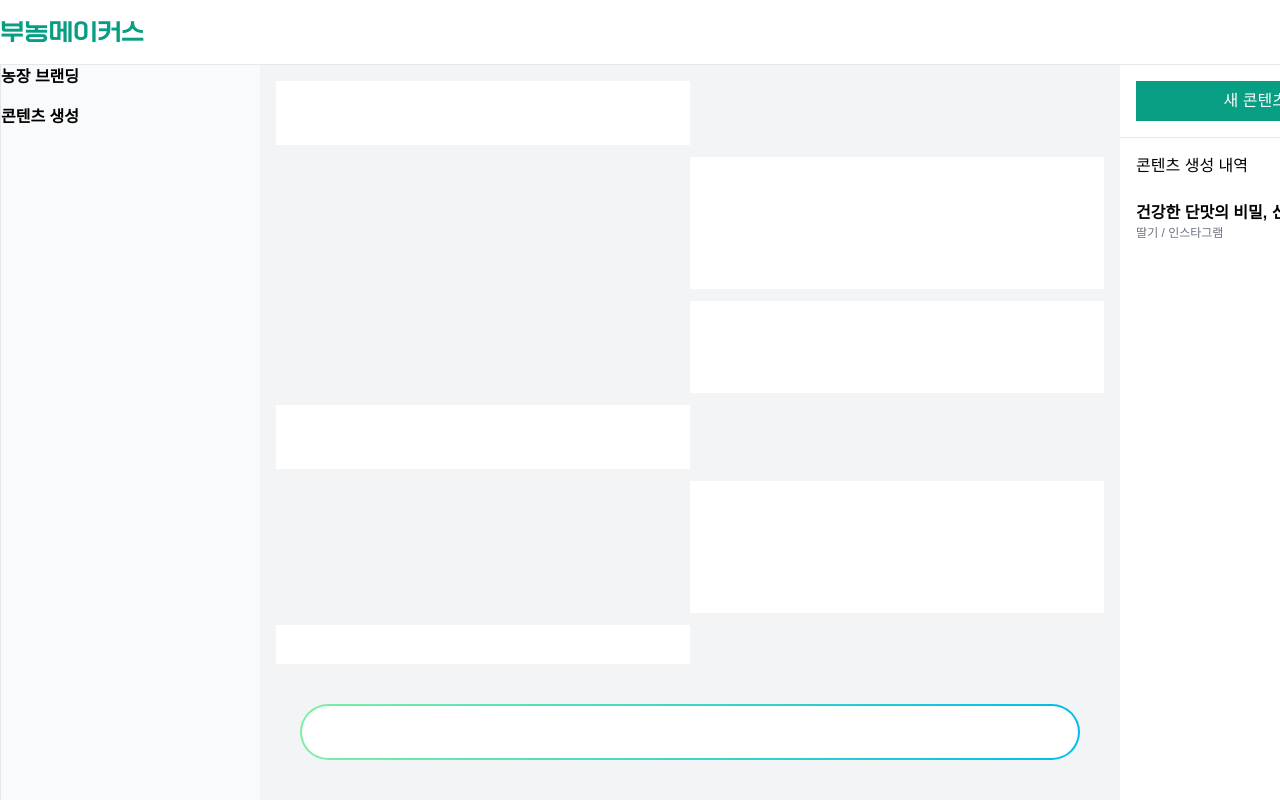
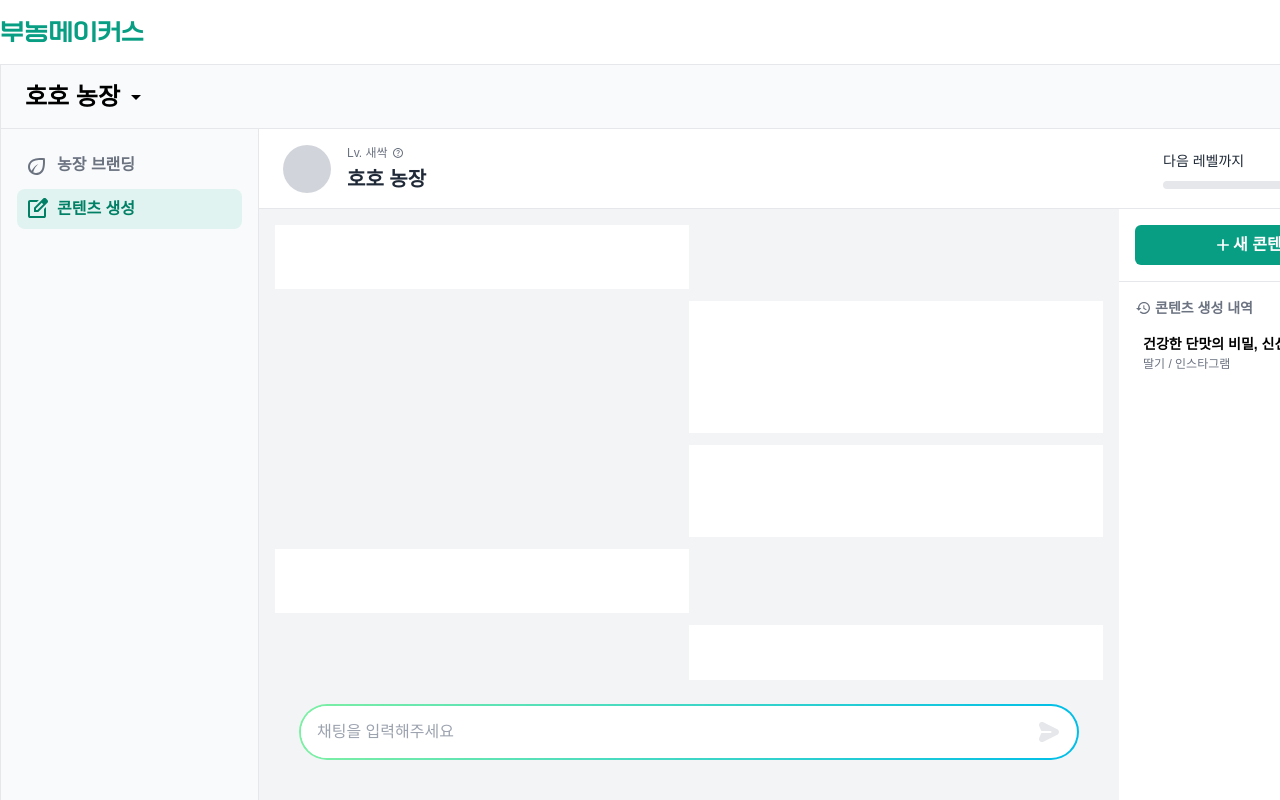
Before and after one commit to Pilse/bourgeoismakers, a Next.js app: page /app/contents/new in a window 1280 px wide. Shown: the top 800 px of the page. Built offline with nearby package versions, Linux system fonts and the light colour scheme; a web font is replaced by a local one.

Commit message:
feat: implement chat ui

```diff
--- a/src/app/(auth)/app/contents/new/page.tsx
+++ b/src/app/(auth)/app/contents/new/page.tsx
@@ -1,55 +1,87 @@
+import { BrandDropdown, ChattingForm } from "@/components";
+import { BrandHeader } from "@/components/brand-header";
+import { IconAdd, IconDelete, IconEco, IconEditSquare, IconHistory, IconMoreVertical } from "@/icons";
 import Link from "next/link";
 
 export default function Page() {
   return (
-    <div className="h-full flex">
-      <aside className="w-[260px] h-full bg-[#F9FAFB]">
-        <ul className="flex flex-col gap-4">
-          <Link href="/app/branding/1" className="text-heading/s">
+    <div className="h-full flex-col flex">
+      <nav className="w-[1440px] px-[24px] mx-auto bg-[#F9FAFB] border-b border-[#E5E7EB] h-[64px] flex item-center shrink-0">
+        <BrandDropdown />
+      </nav>
+
+      <div className="flex h-[calc(100%-64px)] grow">
+        <aside className="w-[260px] h-full bg-[#F9FAFB] border-r border-[#E5E7EB]">
+          <ul className="flex flex-col gap-[4px] p-[16px]">
+            <Link
+              href="/app/branding/1"
+              className="text-heading/s h-[40px] text-gray-500 rounded-[8px] p-[8px] flex items-center gap-[8px] hover:bg-gray-100"
+            >
+              <IconEco />
               농장 브랜딩
             </Link>
-          <Link href="/app/contents/new" className="text-heading/s">
+            <Link
+              href="/app/contents/new"
+              className="text-heading/s text-[#028066] bg-[#E0F3F0] h-[40px] rounded-[8px] p-[8px] flex items-center gap-[8px]"
+            >
+              <IconEditSquare />
               콘텐츠 생성
             </Link>
           </ul>
         </aside>
 
-      <div className="flex flex-col bg-[#F3F4F6]">
-        <section className="w-[860px] flex flex-col overflow-y-auto">
-          <div className="grow flex flex-col gap-3 p-4">
-            <div className="bg-white w-1/2 h-[64px] self-start"></div>
-            <div className="bg-white w-1/2 h-[132px] self-end"></div>
-            <div className="bg-white w-1/2 h-[92px] self-end"></div>
-            <div className="bg-white w-1/2 h-[64px] self-start"></div>
-            <div className="bg-white w-1/2 h-[132px] self-end"></div>
-            <div className="bg-white w-1/2 h-[64px] self-start"></div>
-            <div className="bg-white w-1/2 h-[304px] self-start"></div>
-          </div>
+        <div className="flex flex-col h-[calc(100%-80px)]">
+          <BrandHeader />
+
+          <div className="flex h-full">
+            <section className="w-[860px] bg-gray-100 flex flex-col">
+              <ChattingForm />
             </section>
 
-        <div className="bg-gradient-to-r from-[#7DEFA4] to-[#00BEE8] p-[2px] mx-[40px] rounded-[99px] min-h-[56px] my-[40px]">
-          <input type="text" className="w-full h-full rounded-[99px] px-4" />
-        </div>
-      </div>
-
-      <aside className="w-[320px] h-full bg-white">
+            <aside className="w-[320px] bg-white overflow-y-auto h-full">
               <div className="flex flex-col p-4 border-b border-[#E5E7EB]">
                 <Link
                   href="/app/contents/new"
-            className="bg-primary h-[40px] text-white flex items-center justify-center"
+                  className="bg-primary h-[40px] hover:bg-[#028066] text-white flex items-center justify-center text-heading/s rounded-[6px] gap-[4px]]"
                 >
-            새 콘텐츠 만들기
+                  <IconAdd size={20} />
+                  <span>새 콘텐츠 만들기</span>
                 </Link>
               </div>
 
-        <ul className="flex flex-col gap-4 p-4">
-          <span>콘텐츠 생성 내역</span>
-          <Link href="/app/contents/1" className="hover:bg-[#F3F4F6] h-[54px] flex flex-col justify-center">
-            <span className="text-heading/s">건강한 단맛의 비밀, 신선한 고구마</span>
-            <span className="text-body/xs/400 text-[#6B7280]">딸기 / 인스타그램</span>
+              <ul className="flex flex-col gap-[8px] p-[16px] overflow-y-auto h-full">
+                <span className="flex gap-[4px] items-center">
+                  <IconHistory />
+                  <span className="text-gray-500 text-heading/xs">콘텐츠 생성 내역</span>
+                </span>
+
+                <li className="hover:bg-[#F3F4F6] h-[54px] flex px-[8px] py-[4px] rounded-[8px] gap-[8px] items-center">
+                  <Link
+                    href="/app/contents/1"
+                    className="h-full flex flex-col justify-center gap-[2px] max-w-[240px]"
+                  >
+                    <span className="text-heading/xs truncate">
+                      건강한 단맛의 비밀, 신선한 고구마 판매 시작!!!!!!
+                    </span>
+                    <span className="text-body/xs/400 text-gray-500">딸기 / 인스타그램</span>
                   </Link>
+
+                  <button className="relative group">
+                    <IconMoreVertical />
+
+                    <ul className="hidden rounded-[8px] group-has-[*:active]:block group-focus:block w-[160px] bg-white shadow-[0_4px_10px_0_rgba(51,51,51,0.1)] p-[8px] absolute top-full right-0">
+                      <li className="h-[36px] w-full flex items-center p-[6px] text-[#F43F5E] text-body/m/500 gap-[7px]">
+                        <IconDelete />
+                        <span>채팅 삭제</span>
+                      </li>
+                    </ul>
+                  </button>
+                </li>
               </ul>
             </aside>
           </div>
+        </div>
+      </div>
+    </div>
   );
 }
--- a/src/app/(auth)/app/layout.tsx
+++ b/src/app/(auth)/app/layout.tsx
@@ -1,3 +1,5 @@
+import { headers } from "next/headers";
+
 export const dynamic = "force-dynamic";
 
 export default async function Layout({
@@ -5,6 +7,9 @@ export default async function Layout({
 }: Readonly<{
   children: React.ReactNode;
 }>) {
+  const cookie = headers().get("cookie");
+  console.log("cookie", cookie, headers());
+
   return (
     <main className="w-[1440px] mx-auto h-[calc(100%-65px)] border-x border-[#E5E7EB] overflow-x-hidden">
       {children}
--- a/src/app/auth/google/route.ts
+++ b/src/app/auth/google/route.ts
@@ -1,3 +1,5 @@
+import { cookies } from "next/headers";
+
 export const dynamic = "force-dynamic";
 
 export async function GET(request: Request) {
@@ -6,12 +8,15 @@ export async function GET(request: Request) {
 
   const loginRes = await fetch(`${process.env.API_URL}/api/v1/auth/google`, {
     method: "POST",
+    credentials: "include",
     headers: {
       "Content-Type": "application/json",
     },
     body: JSON.stringify({ code }),
   });
-  console.log("loginRes", loginRes);
+
+  const cookieStore = cookies();
+  cookieStore.set("jwt", loginRes.headers.getSetCookie()[0].split("=")[1].split(" ")[0]);
 
   return Response.redirect(`${process.env.APP_URL}/main`);
 }
--- a/src/components/brand-header.tsx
+++ b/src/components/brand-header.tsx
@@ -34,7 +34,7 @@ export const BrandHeader = () => {
 
   return (
     <>
-      <div className="h-[80px] border-b border-gray-200 px-[24px] flex items-center justify-between">
+      <div className="h-[80px] border-b border-gray-200 px-[24px] flex items-center justify-between shrink-0">
         <div className="flex items-center gap-[16px]">
           <div className="w-[48px] h-[48px] rounded-full bg-gray-300"></div>
           <div className="flex flex-col gap-[4px]">
--- /dev/null
+++ b/src/components/chatting-form.tsx
@@ -0,0 +1,39 @@
+"use client";
+
+import { IconSendFill } from "@/icons/send-fill";
+import { useState } from "react";
+import { twMerge } from "tailwind-merge";
+
+export const ChattingForm = () => {
+  const [input, setInput] = useState("");
+
+  return (
+    <>
+      <div className="w-[860px] flex flex-col overflow-y-auto">
+        <div className="grow flex flex-col gap-3 p-4">
+          <div className="bg-white w-1/2 h-[64px] self-start"></div>
+          <div className="bg-white w-1/2 h-[132px] self-end"></div>
+          <div className="bg-white w-1/2 h-[92px] self-end"></div>
+          <div className="bg-white w-1/2 h-[64px] self-start"></div>
+          <div className="bg-white w-1/2 h-[132px] self-end"></div>
+          <div className="bg-white w-1/2 h-[64px] self-start"></div>
+          <div className="bg-white w-1/2 h-[304px] self-start"></div>
+        </div>
+      </div>
+
+      <div className="bg-gradient-to-r from-[#7DEFA4] to-[#00BEE8] p-[2px] mx-[40px] rounded-[99px] min-h-[56px] mb-[40px] mt-[24px] flex items-center">
+        <div className="w-full h-full rounded-[99px] flex bg-white items-center pr-[16px]">
+          <input
+            type="text"
+            placeholder="채팅을 입력해주세요"
+            className="grow rounded-[99px] px-4 h-full"
+            onChange={(e) => setInput(e.target.value)}
+          />
+          <span className={twMerge("text-gray-200", input && "text-[#00BEE8]")}>
+            <IconSendFill />
+          </span>
+        </div>
+      </div>
+    </>
+  );
+};
--- a/src/components/index.ts
+++ b/src/components/index.ts
@@ -5,3 +5,4 @@ export * from "./brand-form";
 export * from "./ai-loading-modal";
 export * from "./brand-delete-modal";
 export * from "./brand-dropdown";
+export * from "./chatting-form";
--- a/src/icons/add.tsx
+++ b/src/icons/add.tsx
@@ -1,6 +1,10 @@
-export const IconAdd = () => {
+interface IIconAddProps {
+  size?: number;
+}
+
+export const IconAdd = ({ size = 16 }) => {
   return (
-    <svg width="16" height="16" viewBox="0 0 16 16" fill="none" xmlns="http://www.w3.org/2000/svg">
+    <svg width={size} height={size} viewBox="0 0 16 16" fill="none" xmlns="http://www.w3.org/2000/svg">
       <mask
         id="mask0_279_5387"
         style={{ maskType: "alpha" }}
@@ -15,7 +19,7 @@ export const IconAdd = () => {
       <g mask="url(#mask0_279_5387)">
         <path
           d="M7.33398 8.66634H3.33398V7.33301H7.33398V3.33301H8.66732V7.33301H12.6673V8.66634H8.66732V12.6663H7.33398V8.66634Z"
-          fill="#089E83"
+          fill="currentColor"
         />
       </g>
     </svg>
--- /dev/null
+++ b/src/icons/history.tsx
@@ -0,0 +1,10 @@
+export const IconHistory = () => {
+  return (
+    <svg width="16" height="16" viewBox="0 0 16 16" fill="none" xmlns="http://www.w3.org/2000/svg">
+      <path
+        d="M9 2C5.68667 2 3 4.68667 3 8H1L3.59333 10.5933L3.64 10.6867L6.33333 8H4.33333C4.33333 5.42 6.42 3.33333 9 3.33333C11.58 3.33333 13.6667 5.42 13.6667 8C13.6667 10.58 11.58 12.6667 9 12.6667C7.71333 12.6667 6.54667 12.14 5.70667 11.2933L4.76 12.24C5.84667 13.3267 7.34 14 9 14C12.3133 14 15 11.3133 15 8C15 4.68667 12.3133 2 9 2ZM8.33333 5.33333V8.66667L11.1667 10.3467L11.68 9.49333L9.33333 8.1V5.33333H8.33333Z"
+        fill="#6B7280"
+      />
+    </svg>
+  );
+};
--- a/src/icons/index.ts
+++ b/src/icons/index.ts
@@ -13,3 +13,5 @@ export * from "./help";
 export * from "./more-vertical";
 export * from "./delete";
 export * from "./add";
+export * from "./history";
+export * from "./send-fill";
--- /dev/null
+++ b/src/icons/send-fill.tsx
@@ -0,0 +1,10 @@
+export const IconSendFill = () => {
+  return (
+    <svg width="24" height="24" viewBox="0 0 24 24" fill="none" xmlns="http://www.w3.org/2000/svg">
+      <path
+        d="M6.33904 2.31436L20.3383 9.31636H20.3483C20.8448 9.56625 21.2622 9.94924 21.5539 10.4226C21.8456 10.896 22 11.4411 22 11.9971C22 12.5532 21.8456 13.0983 21.5539 13.5717C21.2622 14.045 20.8448 14.428 20.3483 14.6779L6.34903 21.6799C5.92855 21.886 5.46731 21.9953 4.99911 22C4.49922 21.9999 4.00728 21.8748 3.56801 21.6361C3.12873 21.3974 2.75605 21.0527 2.48383 20.6333C2.2116 20.2139 2.04847 19.7331 2.00925 19.2346C1.97003 18.7361 2.05597 18.2356 2.25926 17.7788L4.39545 12.9974H13.4586C13.7238 12.9974 13.9782 12.892 14.1657 12.7044C14.3532 12.5169 14.4586 12.2624 14.4586 11.9971C14.4586 11.7318 14.3532 11.4774 14.1657 11.2898C13.9782 11.1022 13.7238 10.9968 13.4586 10.9968H4.39545L2.25926 6.21548C2.00947 5.65097 1.93981 5.02313 2.05976 4.41757C2.17971 3.81201 2.48345 3.25819 2.92955 2.83162C3.37565 2.40506 3.94242 2.1265 4.55257 2.03393C5.16271 1.94136 5.78656 2.03929 6.33904 2.31436Z"
+        fill="currentColor"
+      />
+    </svg>
+  );
+};
```
Also changed, not shown: src/app/(auth)/main/page.tsx (+10 -10 lines). Lines whose indentation alone changed are shown as unchanged.
